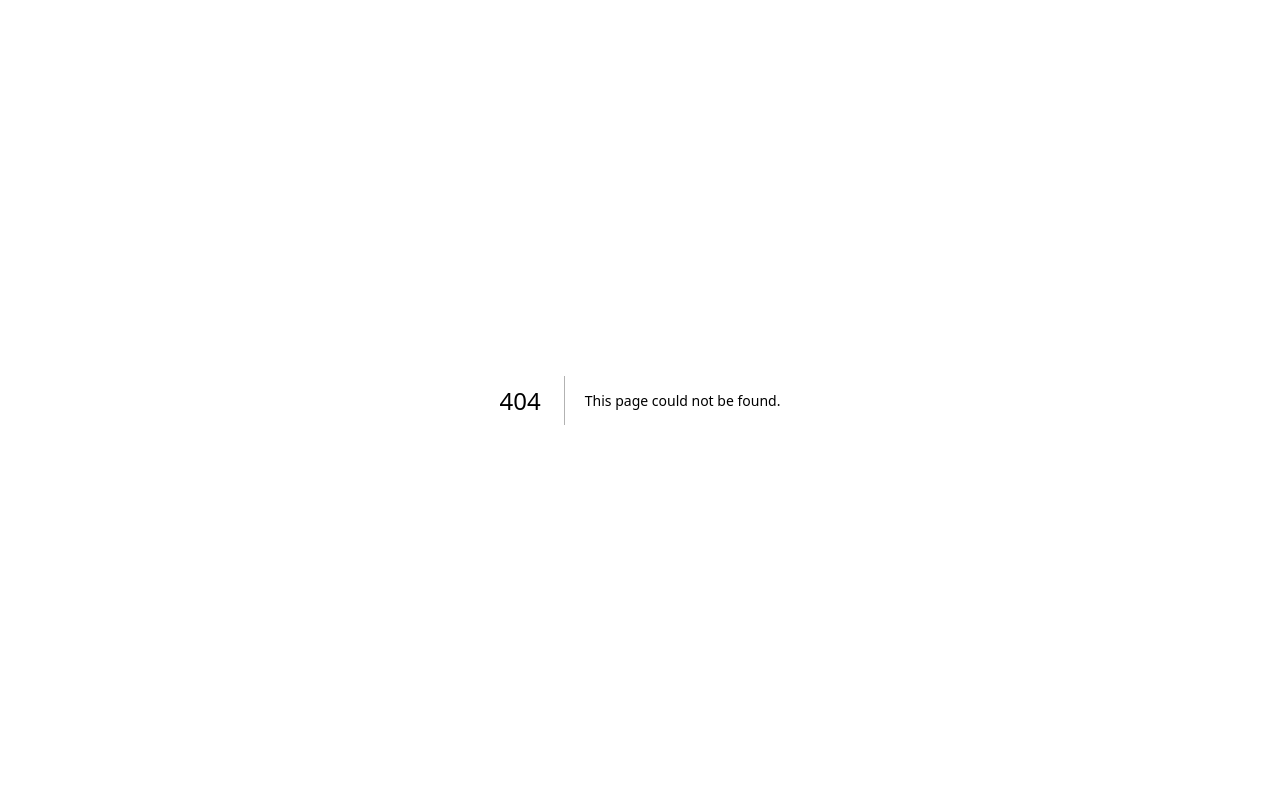
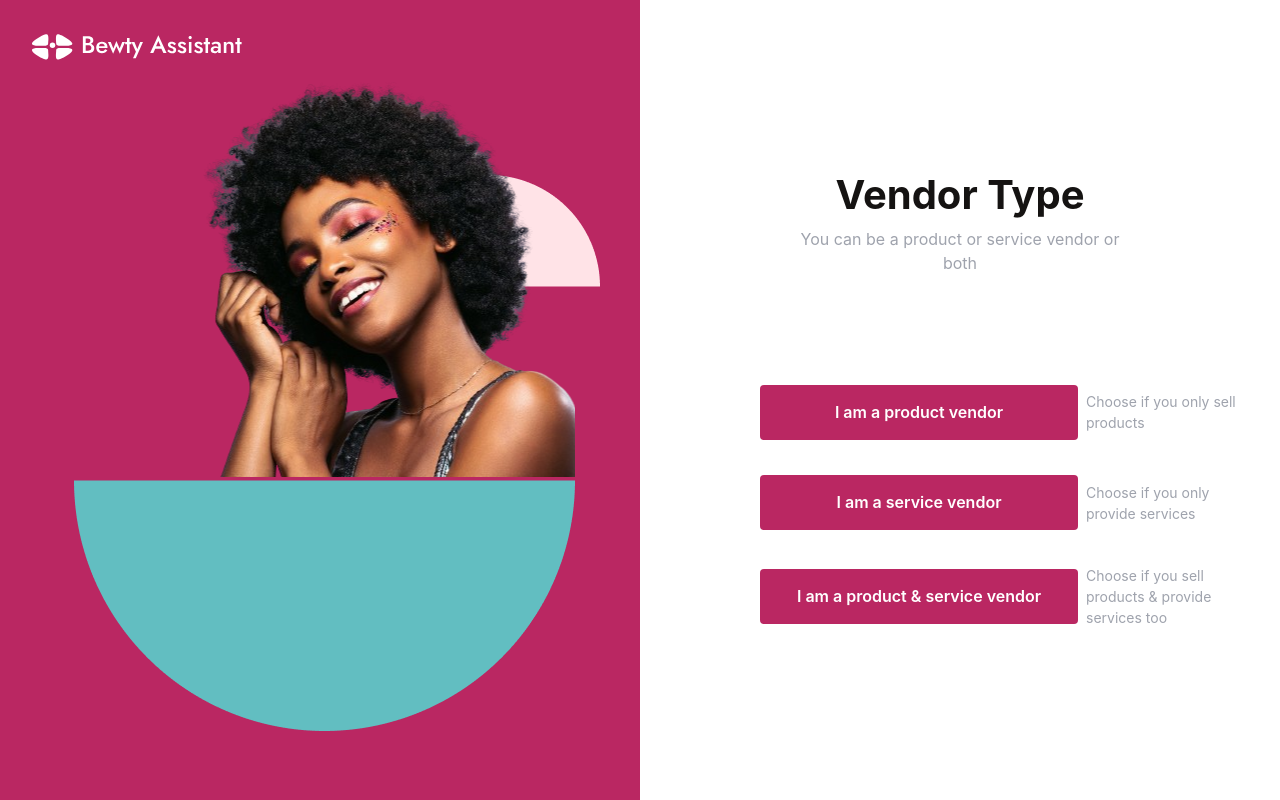
Before and after one commit to bewtyassistant/frontend, a Next.js app: page /onboarding in a window 1280 px wide. Before the commit this address had no page. Built offline with nearby package versions, Linux system fonts and the light colour scheme; a web font is replaced by a local one.

Commit message:
create onboarding first steps for vendor

```diff
--- a/app/_components/Auth/Inputs.tsx
+++ b/app/_components/Auth/Inputs.tsx
@@ -61,7 +61,7 @@ export function AuthInput({
       >
         {inputLeftAddon}
         <Input
-          borderColor="gray.100"
+          borderColor="gray.300"
           _placeholder={{ color: "gray.300" }}
           fontSize="1.6rem"
           lineHeight="normal"
--- a/app/_components/Auth/Layout.tsx
+++ b/app/_components/Auth/Layout.tsx
@@ -1,21 +1,17 @@
-import {
-  Box,
-  Flex,
-  Heading,
-  Link,
-  Text,
-} from "@chakra-ui/react"
+import { Box, Flex, FlexboxProps, Heading, Link, Text } from "@chakra-ui/react"
 import AppLogo from "../AppLogo"
 import { ReactNode } from "react"
 
 export default function AuthLayout({
   headingText,
   subHeadingText,
-  children
+  children,
+  gap,
 }: {
   headingText: string
   subHeadingText?: string
   children: ReactNode | ReactNode[]
+  gap?: FlexboxProps["gap"]
 }) {
   return (
     <>
@@ -44,7 +40,10 @@ export default function AuthLayout({
           bgRepeat="no-repeat"
           bgPos={{ base: "center 50px", lg: "center" }}
           bgSize={{ base: "contain", sm: "33rem 44rem", lg: "56rem 66.2rem" }}
-          bgImage={{ base: "url(/images/auth-bg-mobile.png)", md: "url(/images/auth-bg.png)" }}
+          bgImage={{
+            base: "url(/images/auth-bg-mobile.png)",
+            md: "url(/images/auth-bg.png)",
+          }}
           bgColor="brand.main"
           pos={{ base: "absolute", lg: "relative" }}
         ></Box>
@@ -66,9 +65,9 @@ export default function AuthLayout({
           justifyContent="center"
           alignItems="center"
           flexDir="column"
-          gap={{ base: "3rem", lg: "10rem" }}
+          gap={gap || { base: "3rem", lg: "10rem" }}
         >
-          <Flex gap="2rem" flexDir="column" textAlign="center">
+          <Flex gap=".8rem" flexDir="column" textAlign="center">
             <Heading fontSize={{ base: "4xl", lg: "6xl" }} color="inherit">
               {headingText}
             </Heading>
--- /dev/null
+++ b/app/_components/BackButton.tsx
@@ -0,0 +1,23 @@
+import { Text } from "@chakra-ui/react"
+import { useRouter } from "next/navigation"
+import BackIcon from "../_assets/BackIcon"
+
+
+export default function BackButton(){
+  const router = useRouter()
+  return (
+    <Text
+      as="button"
+      display="flex"
+      alignItems="center"
+      justifyContent="center"
+      gap=".5rem"
+      lineHeight="1.6rem"
+      fontSize="1.4rem"
+      color="brand.main"
+      onClick={() => router.back()}
+    >
+      <BackIcon /> Back
+    </Text>
+  )
+}
--- /dev/null
+++ b/app/_types/Store.tsx
@@ -0,0 +1,5 @@
+export enum StoreType {
+  "product" = "product",
+  "service" = "service",
+  "productAndService" = "product-and-service",
+}
--- /dev/null
+++ b/app/onboarding/page.tsx
@@ -0,0 +1,90 @@
+"use client"
+import { Box, Flex, Text } from "@chakra-ui/react"
+import AuthLayout from "../_components/Auth/Layout"
+import { ReactNode } from "react"
+import { SubmitButton } from "../_components/Auth/Inputs"
+import BackButton from "../_components/BackButton"
+import { useRouter } from "next/navigation"
+
+export default function Onboarding() {
+  const router = useRouter()
+  return (
+    <>
+      <AuthLayout
+        headingText={"Vendor Type"}
+        subHeadingText="You can be a product or service vendor or both"
+      >
+        <Flex pos="relative" ml="auto">
+          <Flex
+            flexDir="column"
+            w="full"
+            justifyContent={{ base: "center", md: "flex-end" }}
+            alignItems="stretch"
+            gap={{ base: "2.5rem", md: "3.5rem" }}
+            maxW="49rem"
+            ml="auto"
+          >
+            <StoreTypeOption
+              info="Choose if you only sell products"
+              onSelect={() => router.push("/onboarding/product-vendor")}
+            >
+              I am a product vendor
+            </StoreTypeOption>
+            <StoreTypeOption
+              info="Choose if you only provide services"
+              onSelect={() => router.push("/onboarding/service-vendor")}
+            >
+              I am a service vendor
+            </StoreTypeOption>
+            <StoreTypeOption
+              info="Choose if  you sell products & provide services too"
+              onSelect={() =>
+                router.push("/onboarding/product-and-service-vendor")
+              }
+            >
+              I am a product & service vendor
+            </StoreTypeOption>
+          </Flex>
+        </Flex>
+      </AuthLayout>
+    </>
+  )
+}
+
+function StoreTypeOption({
+  children,
+  info,
+  onSelect,
+}: {
+  children: ReactNode | ReactNode[]
+  info: string
+  onSelect: () => void
+}) {
+  return (
+    <Flex
+      gap=".8rem"
+      w="full"
+      flexWrap={{ base: "wrap", lg: "nowrap" }}
+      alignItems="center"
+      justifyContent="center"
+    >
+      <SubmitButton
+        onClick={onSelect}
+        w="100%"
+        flexShrink="0"
+        maxW="31.8rem"
+        variant="filled"
+      >
+        {children}
+      </SubmitButton>
+      <Text
+        flexShrink="1"
+        color="gray.400"
+        fontSize="1.4rem"
+        textAlign={{ base: "center", lg: "left" }}
+      >
+        {info}
+      </Text>
+    </Flex>
+  )
+}
--- a/app/page.tsx
+++ b/app/page.tsx
@@ -4,7 +4,7 @@ import AppLogo, { AppLogoSmall } from "./_components/AppLogo"
 import { SubmitButton } from "./_components/Auth/Inputs"
 import Image from "next/image"
 
-export default function AuthLayout() {
+export default function page() {
   return (
     <>
       <Flex
@@ -53,7 +53,6 @@ export default function AuthLayout() {
           <Image alt="" src="/images/auth-bg.png" width={300} height={453} />
         </Box>
         <Flex
-          // mt={{ base: "18rem", lg: 0 }}
           flexShrink="0"
           flexDir="column"
           alignItems="center"
```
Also changed, not shown: app/_components/Auth/SubLayoutWithBackButton.tsx (added, +24 -0 lines), app/_components/Auth/VendorStoreCreationForm.tsx (added, +44 -0 lines), app/onboarding/product-and-service-vendor/page.tsx (added, +21 -0 lines), app/onboarding/product-vendor/page.tsx (added, +21 -0 lines), app/onboarding/service-vendor/page.tsx (added, +21 -0 lines), app/signup/page.tsx (+5 -16 lines).
